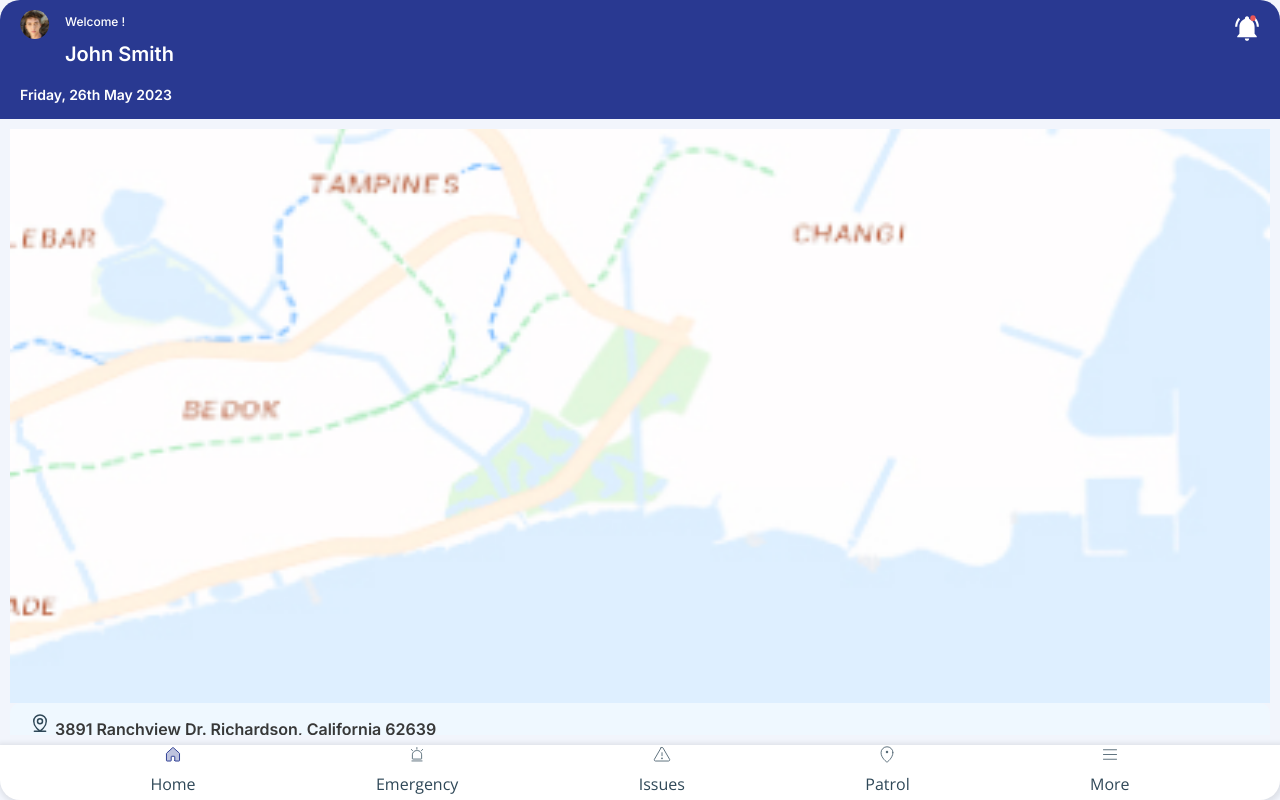
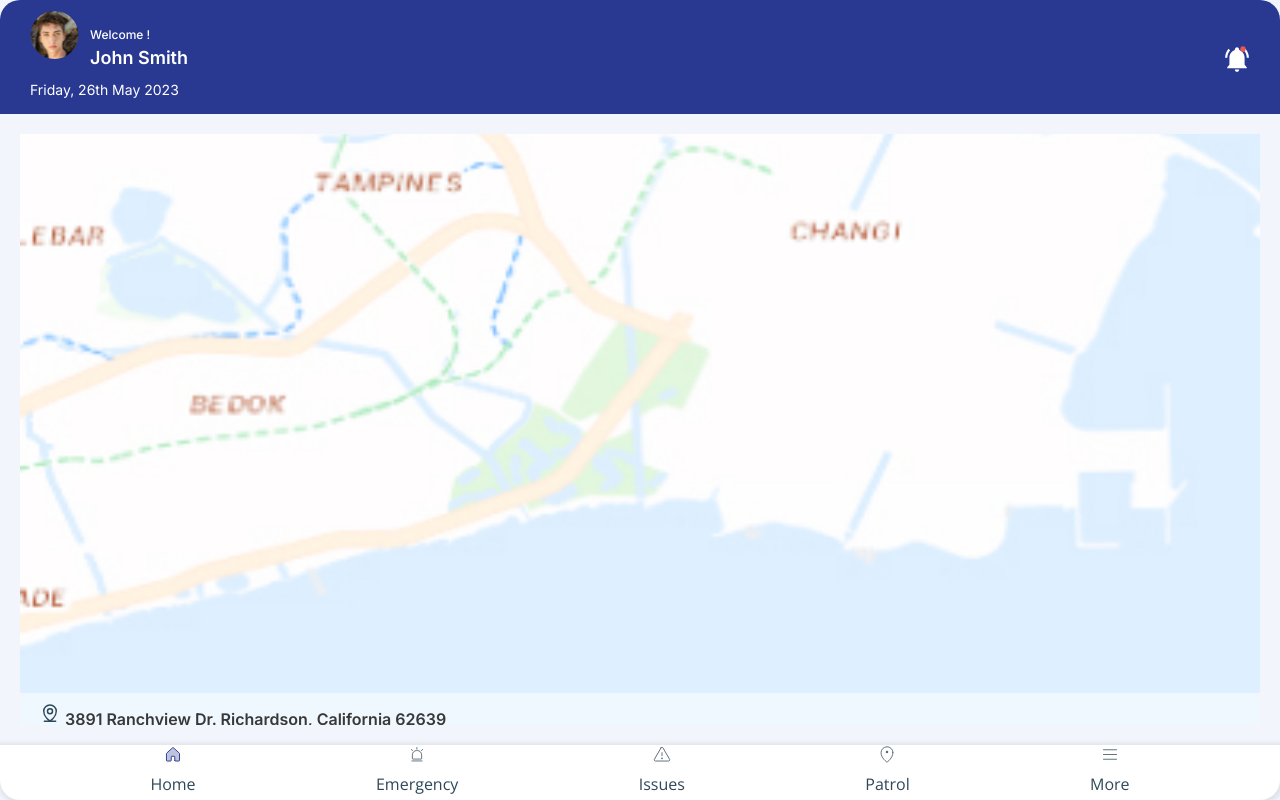
Before and after one commit to nexbe/saint7, a Next.js app: page /home in a window 1280 px wide. Built offline with nearby package versions, Linux system fonts and the light colour scheme.

Commit message:
update_home_page_UI

```diff
--- a/pages/home/index.js
+++ b/pages/home/index.js
@@ -1,6 +1,8 @@
 /** @jsxImportSource @emotion/react */
 import Layout from "../../components/layout/Layout";
 import { css } from "@emotion/react";
+import { useRouter } from "next/router";
+
 import ProfileIcon from "/public/icons/profileIcon";
 import NotiIcon from "/public/icons/notiIcon";
 import MapPineLineIcon from "/public/icons/mapPineLineIcon";
@@ -14,17 +16,19 @@ import UserIcon from "/public/icons/userIcon";
 import DocumentIcon from "/public/icons/documentIcon";
 
 const index = () => {
+  const router = useRouter();
+
   return (
     <Layout>
       <div css={styles.wrapper}>
         <div css={styles.headerContainer}>
           <div>
             <div css={styles.profileInfo}>
-              <ProfileIcon />
-              <div>
+              <label>
+                <ProfileIcon />
                 <span css={styles.welcomeText}>Welcome !</span>
-                <span css={styles.nameText}>John Smith</span>
-              </div>
+              </label>
+              <span css={styles.nameText}>John Smith</span>
             </div>
             <div css={styles.timeText}>Friday, 26th May 2023</div>
           </div>
@@ -40,11 +44,9 @@ const index = () => {
             </div>
             <div css={styles.mapLine}>
               <div css={styles.address}>
-                {" "}
                 <MapPineLineIcon />
                 <label>3891 Ranchview Dr. Richardson, California 62639</label>
               </div>
-
               <hr
                 style={{
                   borderTop: " 2px solid #D9D9D9",
@@ -66,7 +68,7 @@ const index = () => {
                 <div css={styles.progressContent}>
                   <div className="progress-bar">
                     <div className="progress" style={{ width: `20%` }}></div>
-                  </div>
+                  </div>{" "}
                   20%
                 </div>
               </div>
@@ -76,19 +78,19 @@ const index = () => {
           <div css={styles.buttonContainer}>
             <div css={styles.formFlexDiv}>
               <div css={styles.formFlexChildDiv}>
-                <button>
+                <button onClick={() => router.push("/attendance")}>
                   <AttendanceIcon />
                   Attendance
                 </button>
               </div>
               <div css={styles.formFlexChildDiv}>
-                <button>
+                <button onClick={() => router.push("/eLeave")}>
                   <ELeaveIcon />
                   e-Leave
                 </button>
               </div>
               <div css={styles.formFlexChildDiv}>
-                <button>
+                <button onClick={() => router.push("/payslip")}>
                   <PayslipIcon />
                   Payslip
                 </button>
@@ -96,19 +98,19 @@ const index = () => {
             </div>
             <div css={styles.formFlexDiv}>
               <div css={styles.formFlexChildDiv}>
-                <button>
+                <button onClick={() => router.push("/documents")}>
                   <DocumentIcon />
                   Documents
                 </button>
               </div>
               <div css={styles.formFlexChildDiv}>
-                <button>
+                <button onClick={() => router.push("/claims")}>
                   <ClaimsIcon />
                   Claims
                 </button>
               </div>
               <div css={styles.formFlexChildDiv}>
-                <button>
+                <button onClick={() => router.push("/profile")}>
                   <UserIcon />
                   Profile
                 </button>
@@ -129,14 +131,17 @@ const styles = {
     height: 0px;
     display: flex;
     flex-direction: column;
+    margin: 0;
   `,
   headerContainer: css`
     display: flex;
     flex-direction: row;
     justify-content: space-between;
-    padding: 10px 20px;
+    align-items: center;
+    padding: 10px 30px;
+    margin: 0;
     background: #293991;
-    min-height: 85px;
+    min-height: 90px;
     color: #fff;
     font-family: Inter;
     font-style: normal;
@@ -144,12 +149,17 @@ const styles = {
   `,
   profileInfo: css`
     display: flex;
-    flex-direction: row;
+    flex-direction: column;
     justify-content: center;
-    gap: 15px;
+    font-weight: 600;
+    width: 100%;
+    svg {
+      align-items: center;
+      width: 50px;
+      height: 50px;
+    }
     span {
-      display: flex;
-      flex-direction: column;
+      padding-left: 10px;
     }
   `,
   notiIcon: css`
@@ -160,13 +170,12 @@ const styles = {
     font-weight: 500;
   `,
   nameText: css`
-    font-size: 20px;
-    font-weight: 600;
+    font-size: 18px;
+    margin-left: 50px;
+    margin-top: -20px;
   `,
   timeText: css`
     font-size: 14px;
-    font-weight: 700;
-    padding-top: 7px;
   `,
   bodyContainer: css`
     display: flex;
@@ -186,6 +195,12 @@ const styles = {
     .bodyContainer::-webkit-scrollbar-thumb {
       border-radius: 2px;
       background-color: gray;
+    }
+    @media (max-width: 1400px) {
+      margin: 20px;
+    }
+    @media (min-width: 1400px) {
+      margin: 50px;
     }
   `,
   mapContainer: css`
@@ -217,9 +232,15 @@ const styles = {
     }
   `,
   address: css`
+    display: flex;
     color: #383838;
     font-size: 16px;
     font-weight: 600;
+    @media (max-width: 400px) {
+      label {
+        font-size: 12px;
+      }
+    }
   `,
   checkIn: css`
     flex-direction: column;
@@ -233,6 +254,8 @@ const styles = {
   progressContent: css`
     padding-left: 25px;
     justify-content: center;
+    align-items: center;
+
     .progress-bar {
       display: flex;
       width: 100%;
@@ -240,6 +263,7 @@ const styles = {
       background-color: #d9d9d9;
       border-radius: 20px;
       overflow: hidden;
+      margin-right: 5px;
     }
     .progress {
       height: 100%;
@@ -277,6 +301,9 @@ const styles = {
       @media (max-width: 1400px) {
         width: 100%;
       }
+      @media (min-width: 1400px) {
+        width: 100%;
+      }
     }
   `,
   formFlexDiv: css`
@@ -286,6 +313,9 @@ const styles = {
     flex-direction: row;
     @media (max-width: 1400px) {
       gap: 20px;
+    }
+    @media (min-width: 1400px) {
+      gap: 50px;
     }
   `,
   formFlexChildDiv: css`
```
